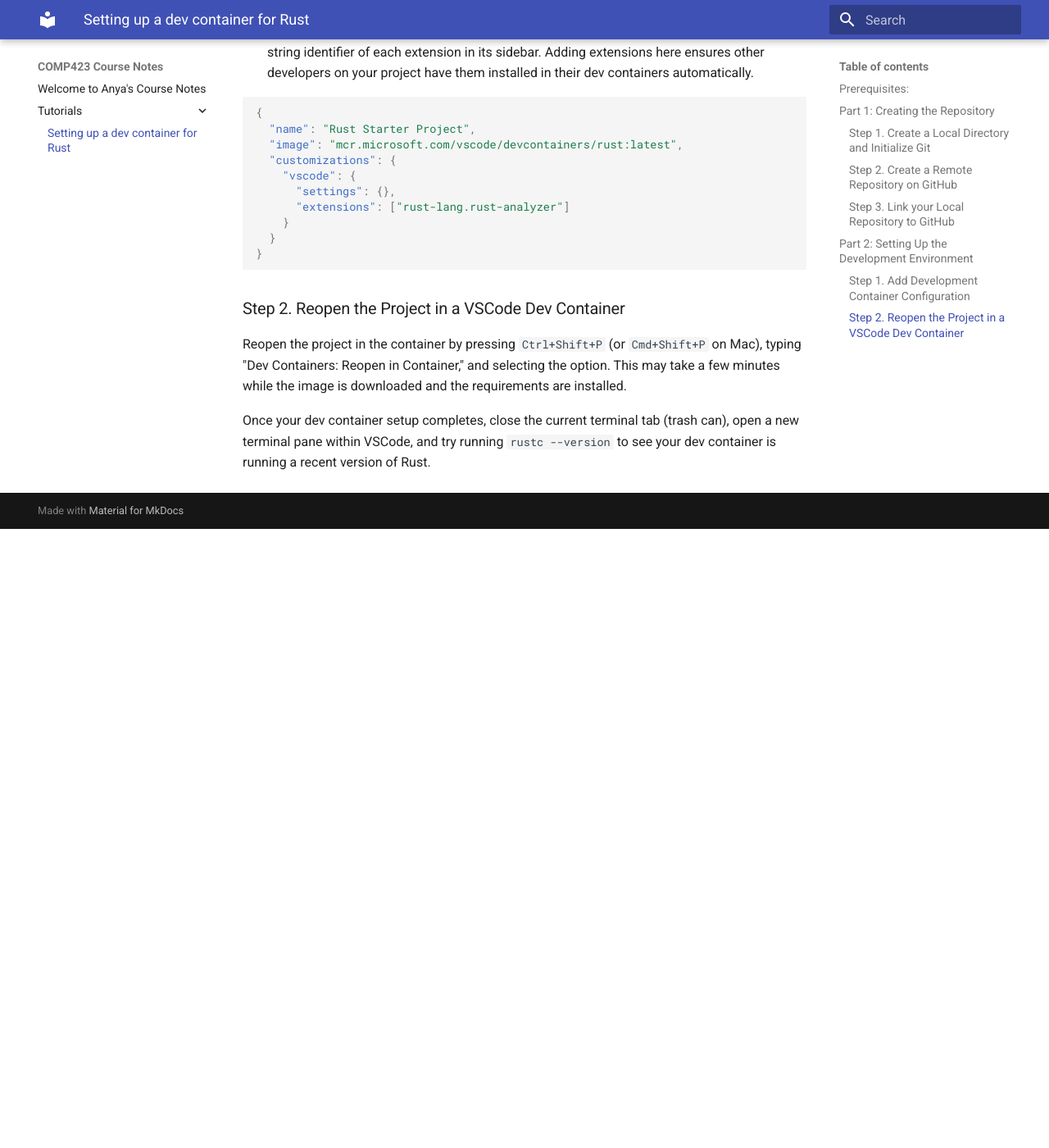
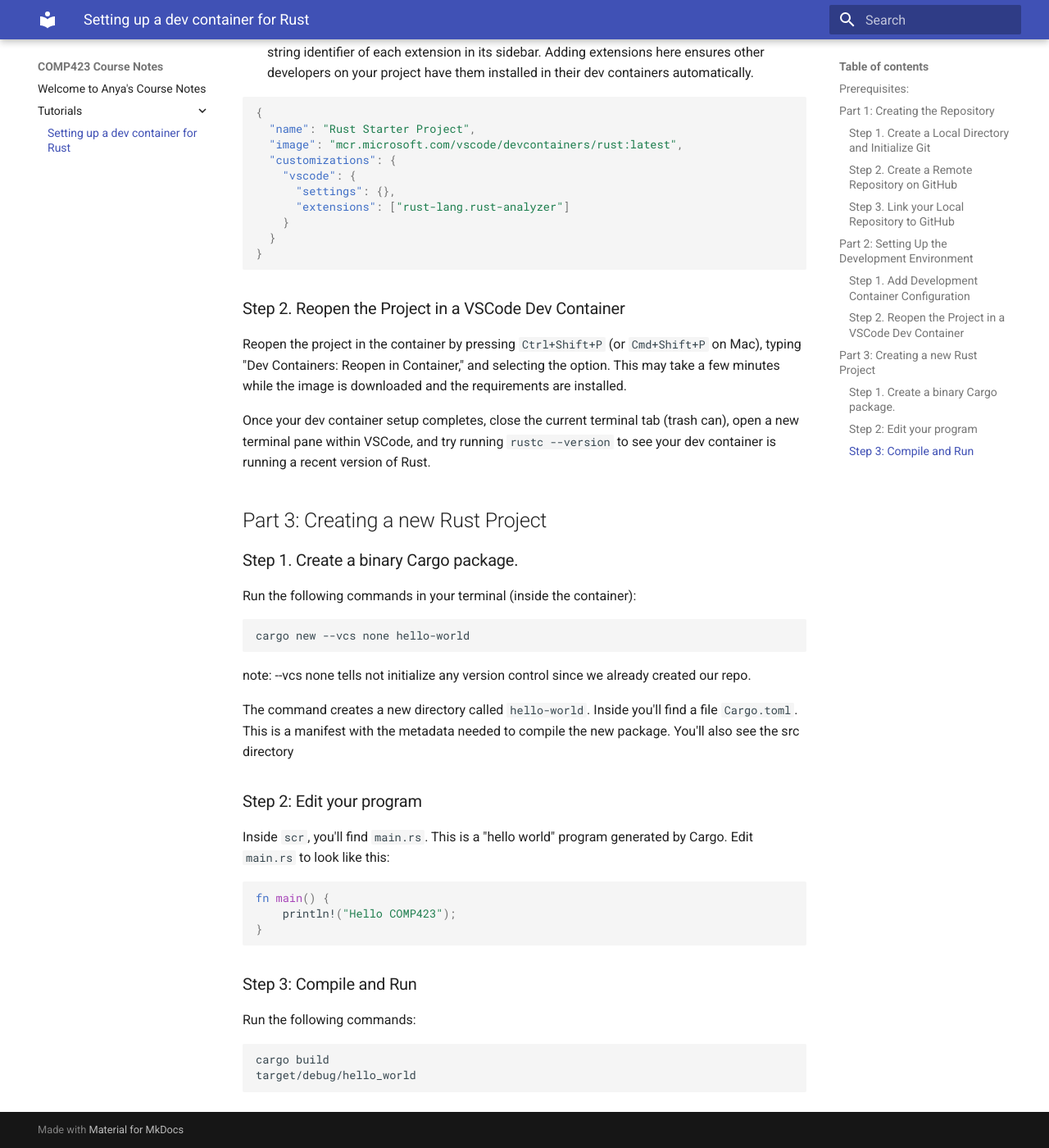
Before and after one commit to v-anya/comp423-course-notes, an MkDocs documentation site: the page built from docs/tutorials/rust-setup.md, in a window 1280 px wide and 1400 px high, scrolled down 2374 px. Shown: the whole window at 82% size. Built offline with MkDocs 1.6.1 and Material for MkDocs 9.7.7, drawn with Linux system fonts in a browser that asks for light colours; before the commit the page ends 3019 px from its top, so only the background shows below that.

Commit message:
drafter hello  world program instructions

````diff
--- a/docs/tutorials/rust-setup.md
+++ b/docs/tutorials/rust-setup.md
@@ -94,3 +94,30 @@
 Reopen the project in the container by pressing `Ctrl+Shift+P` (or `Cmd+Shift+P` on Mac), typing "Dev Containers: Reopen in Container," and selecting the option. This may take a few minutes while the image is downloaded and the requirements are installed.
 
 Once your dev container setup completes, close the current terminal tab (trash can), open a new terminal pane within VSCode, and try running `rustc --version` to see your dev container is running a recent version of Rust.
+
+## Part 3: Creating a new Rust Project
+### Step 1. Create a binary Cargo package.
+Run the following commands in your terminal (inside the container):
+``` bash
+cargo new --vcs none hello-world
+```
+note: --vcs none tells not initialize any version control since we already created our repo.
+
+The command creates a new directory called `hello-world`. Inside you'll find a file `Cargo.toml`. This is a manifest with the metadata needed to compile the new package.
+You'll also see the src directory
+
+### Step 2: Edit your program
+Inside `scr`, you'll find `main.rs`. This is a "hello world" program generated by Cargo.
+Edit `main.rs` to look like this:
+``` rs
+fn main() {
+    println!("Hello COMP423");
+}
+```
+
+### Step 3: Compile and Run
+Run the following commands:
+``` bash
+cargo build
+target/debug/hello_world
+```
````
